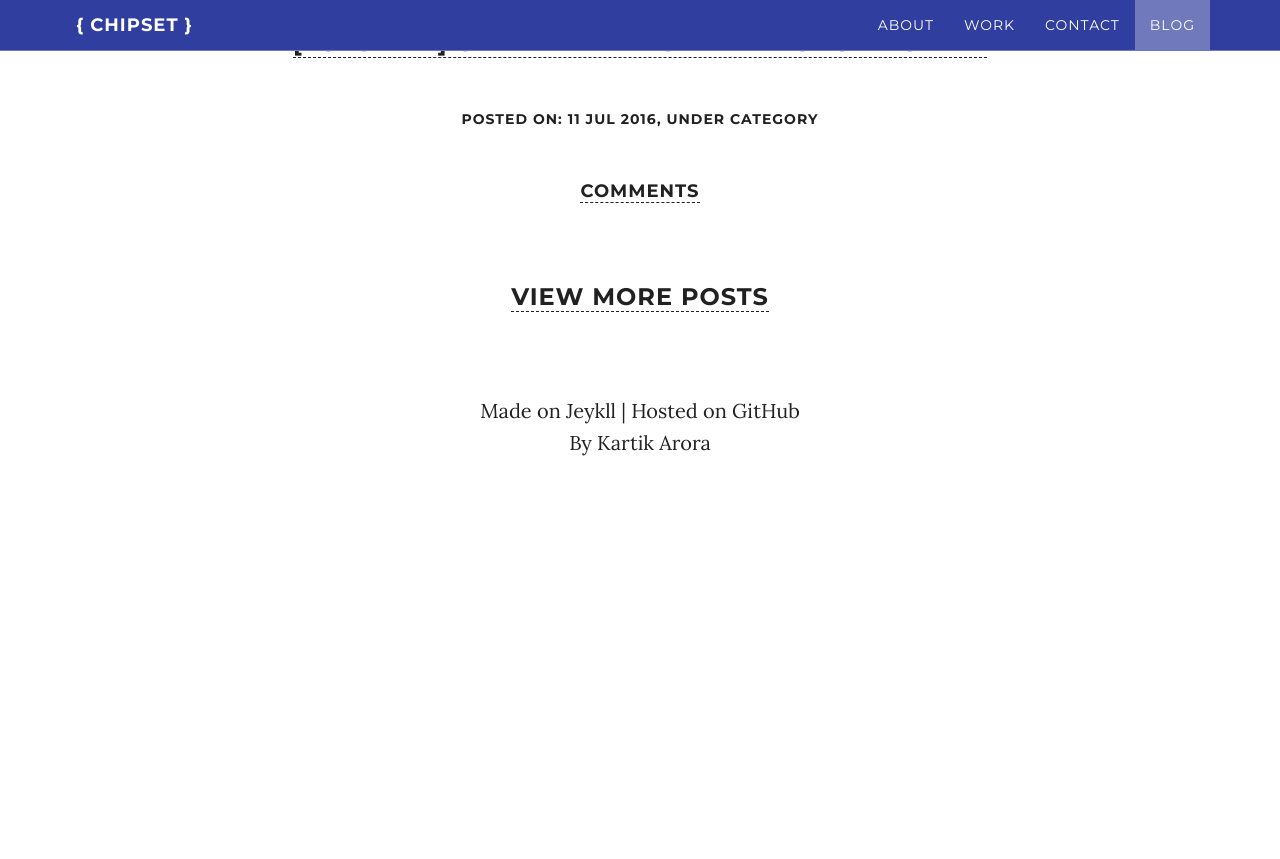
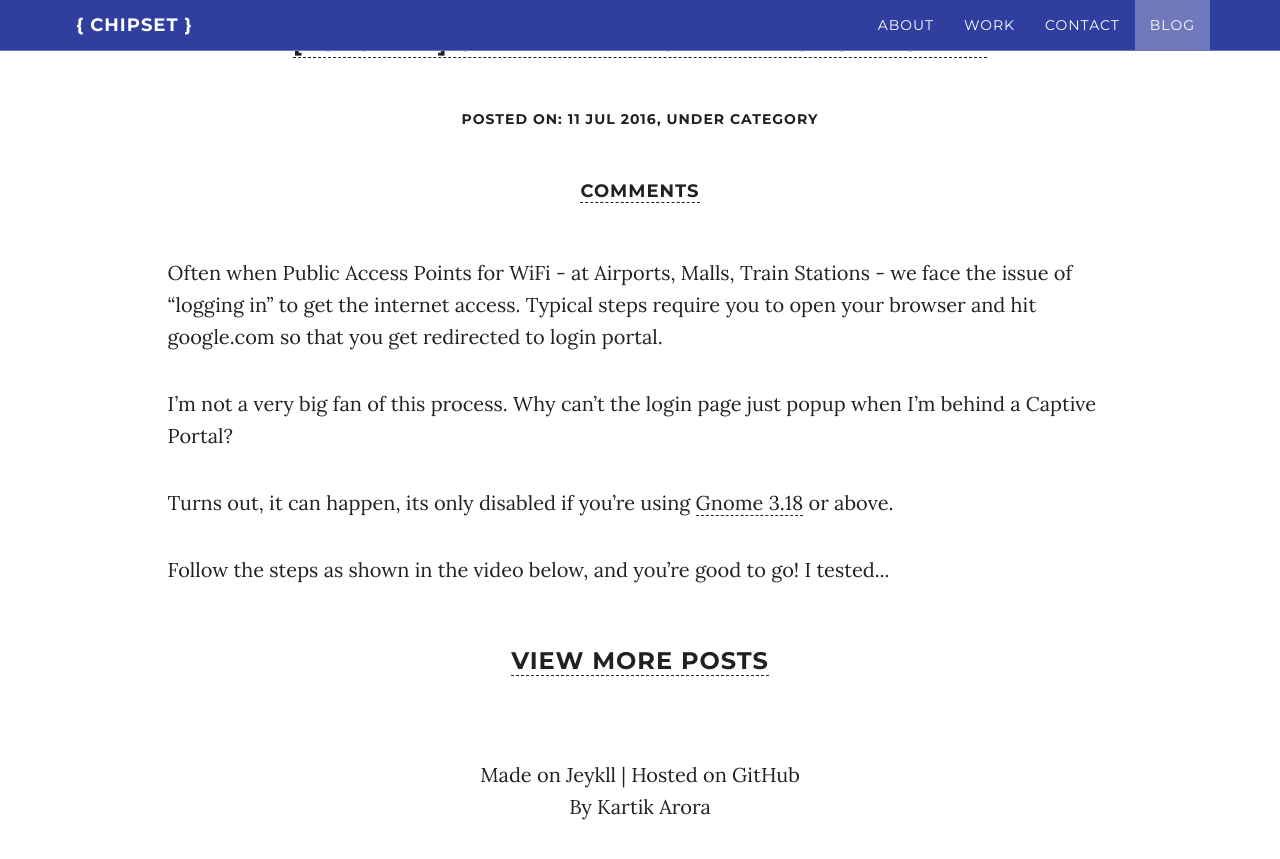
Before and after one commit to kartikarora/kartikarora.me, a Jekyll site: the page built from index.html, in a window 1280 px wide and 900 px high, scrolled down 4153 px. Shown: the top 859 px of the window. Built offline with Jekyll 4.4.1, drawn with Linux system fonts in a browser that asks for light colours; nearby versions of some CDN libraries; emoji names are drawn with the system emoji font; comment, search, counter and statistics services are not loaded; before the commit the page ends 4854 px from its top, so only the background shows below that.

Commit message:
Gnome Captive Net Portal post

```diff
--- a/_posts/2016-07-11-[Tutorial] Captive Net Portal in Gnome Shell.md
+++ b/_posts/2016-07-11-[Tutorial] Captive Net Portal in Gnome Shell.md
@@ -6,3 +6,18 @@
 tags: [ 'gnome', 'linux', 'internet' ]
 permalink: /blog/gnome-captive-net-portal
 ---
+
+Often when Public Access Points for WiFi - at Airports, Malls, Train Stations - we face the issue of "logging in" to get the internet access.
+Typical steps require you to open your browser and hit google.com so that you get redirected to login portal.
+
+I'm not a very big fan of this process. Why can't the login page just popup when I'm behind a Captive Portal?
+
+Turns out, it can happen, its only disabled if you're using [Gnome 3.18](https://www.gnome.org/gnome-3/) or above.
+
+Follow the steps as shown in the video below, and you're good to go! I tested this on **Ubuntu 16.04** with _Gnome 3.20_.
+
+<script type="text/javascript" src="https://asciinema.org/a/43983.js" id="asciicast-43983" async></script>
+
+Download the file from [here](https://transfer.sh/R8ge4/20-connectivity-debian.conf)
+
+Please ping me on my [email](mailto:aawaazdo@kartikarora.me) or at my [twitter](https://twitter.com/kartikarora95) if the file becomes unavailable
```
